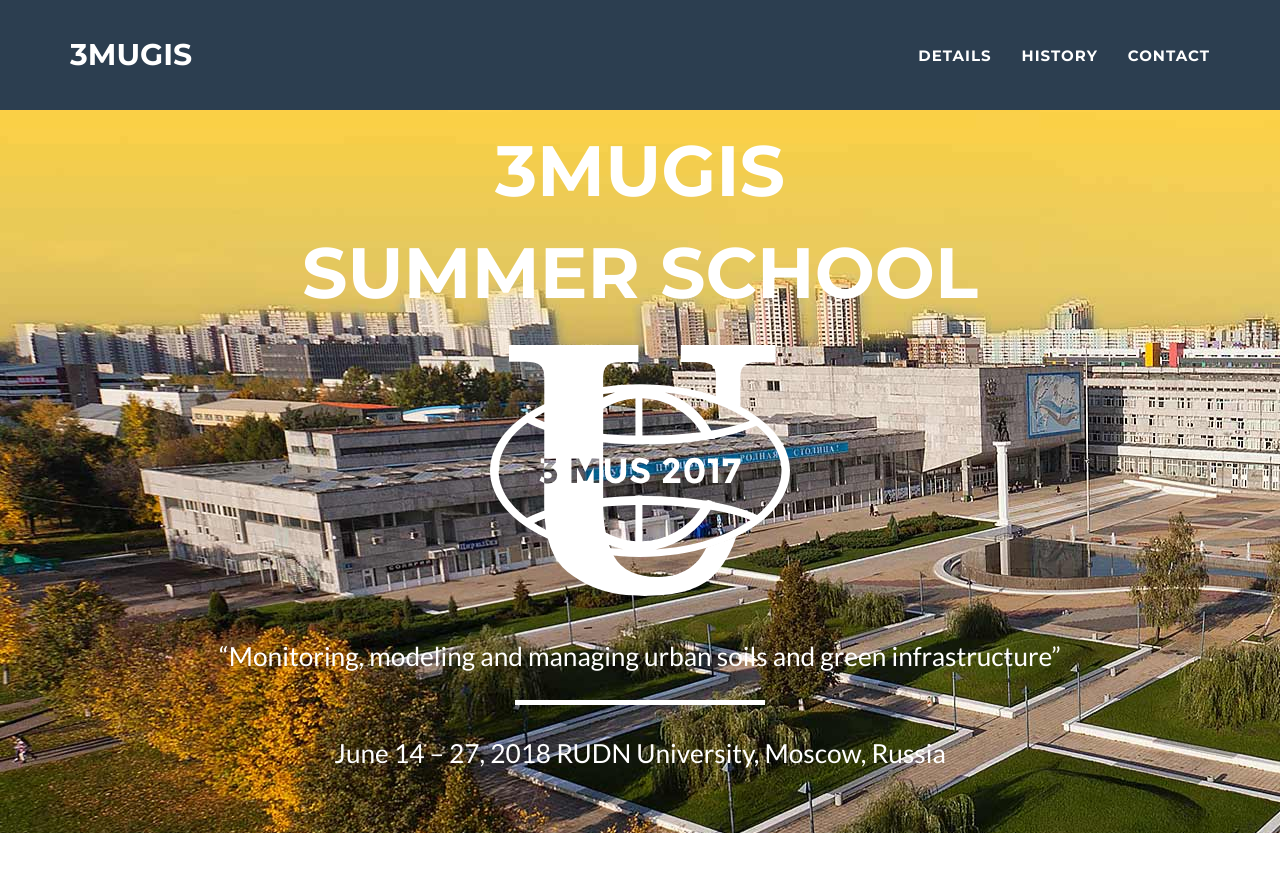
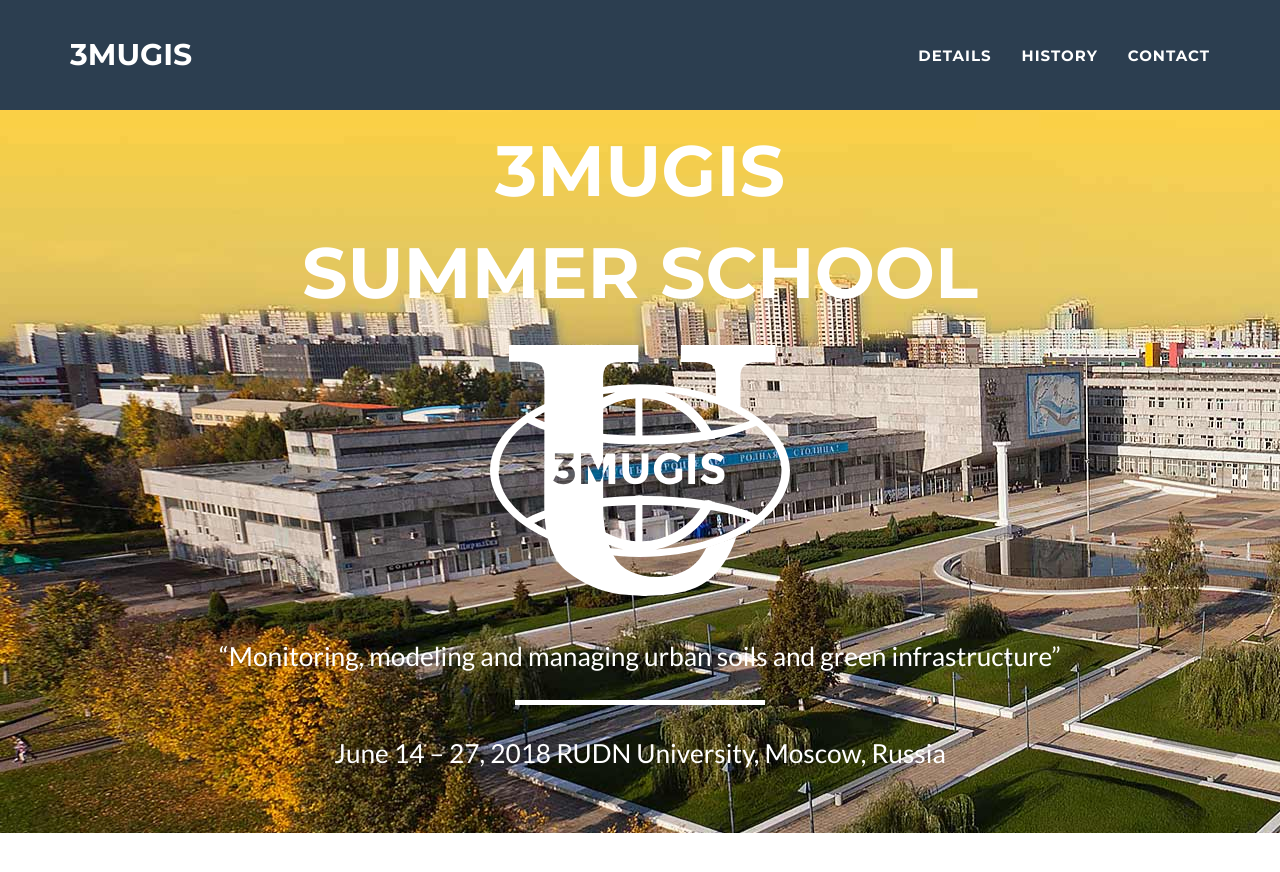
Before and after one commit to erasmus-rudn/erasmus-rudn.github.io, a Jekyll site: the page built from index.html, in a window 1280 px wide and 900 px high. Shown: the top 872 px of the window. Built offline with Jekyll 4.4.1, drawn with Linux system fonts in a browser that asks for light colours.

Commit message:
Update header.html
new logo

```diff
--- a/_includes/header.html
+++ b/_includes/header.html
@@ -10,7 +10,7 @@
 
                     </div>
                     <br>
-                    <img class="img-responsive" src="img/rudn_logo3.svg" alt="" width="300px">
+                    <img class="img-responsive" src="img/3mugis_logo.svg" alt="" width="300px">
                     <br>
                     <div class="intro-text">
                         <span class="skills"><q>Monitoring, modeling and managing urban soils and green infrastructure</q></span>
```
